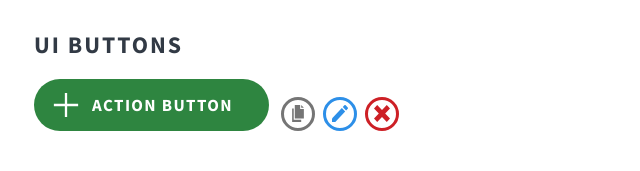
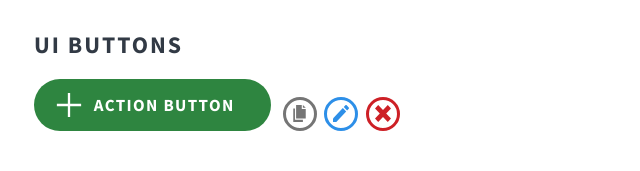
Before and after one commit to webb1750/usdt, a website: page index.html in a window 1280 px wide. Shown: the part 846-1017 px from the top of the page, 0-640 px from the left. Drawn offline with Linux system fonts and the light colour scheme.

Commit message:
Plus button padding updated

```diff
--- a/scss/_buttons.scss
+++ b/scss/_buttons.scss
@@ -94,7 +94,7 @@ button,
   &.ui-plus-symbol {
     padding-left: 3.5rem;
     background-image: url(../assets/img/add.svg);
-    background-position: left 1rem center;
+    background-position: left 1.2rem center;
     background-repeat: no-repeat;
     background-size: 1.5rem 50%;
     &.usdt-button-big {
@@ -104,7 +104,7 @@ button,
       padding-left: 2.6rem;
     }
     &.usdt-button-medium {
-      padding-left: 3.3rem;
+      padding-left: 3.4rem;
     }
   }
   &.ui-down-triangle {
```
Also changed, not shown: css/usdt.css.
